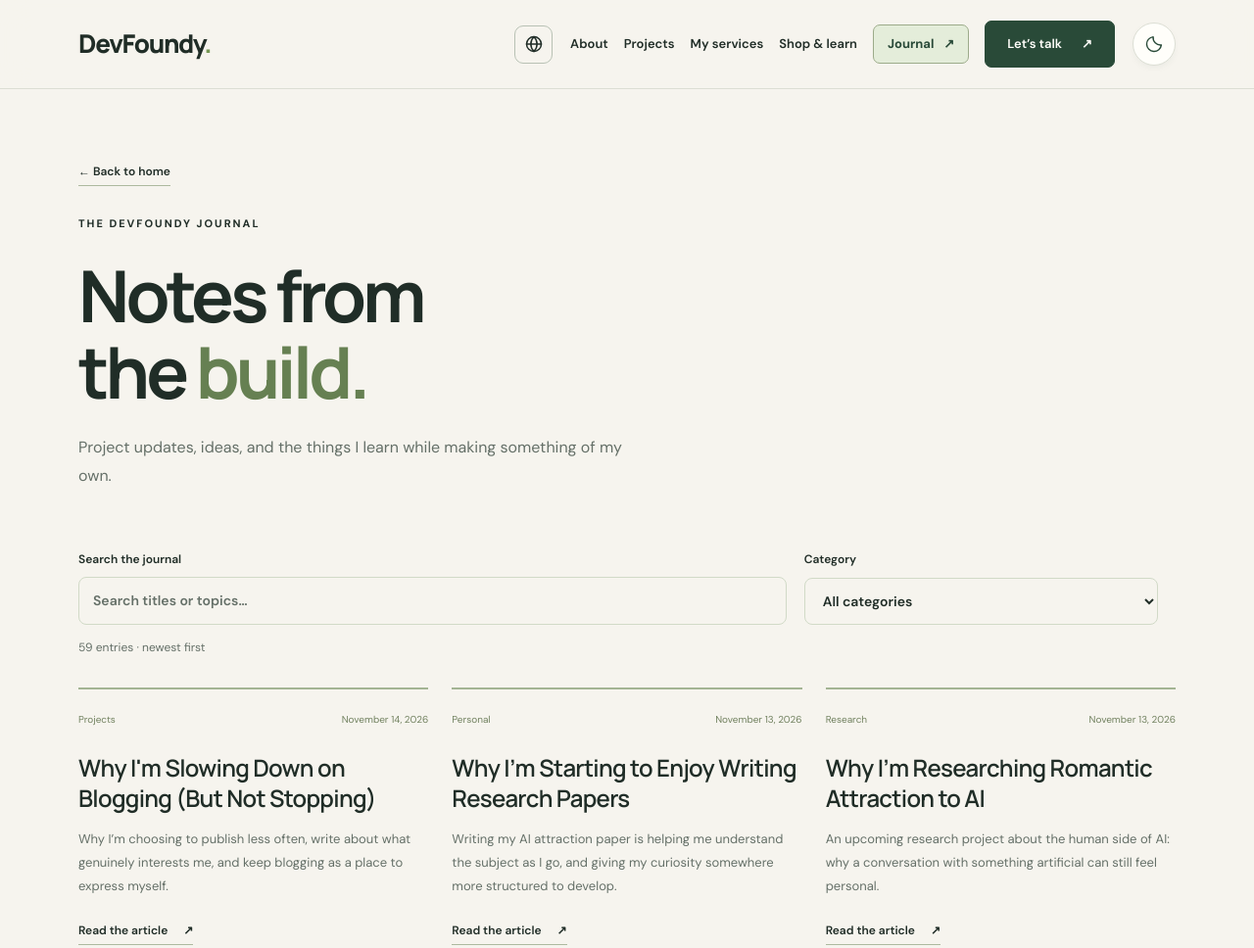
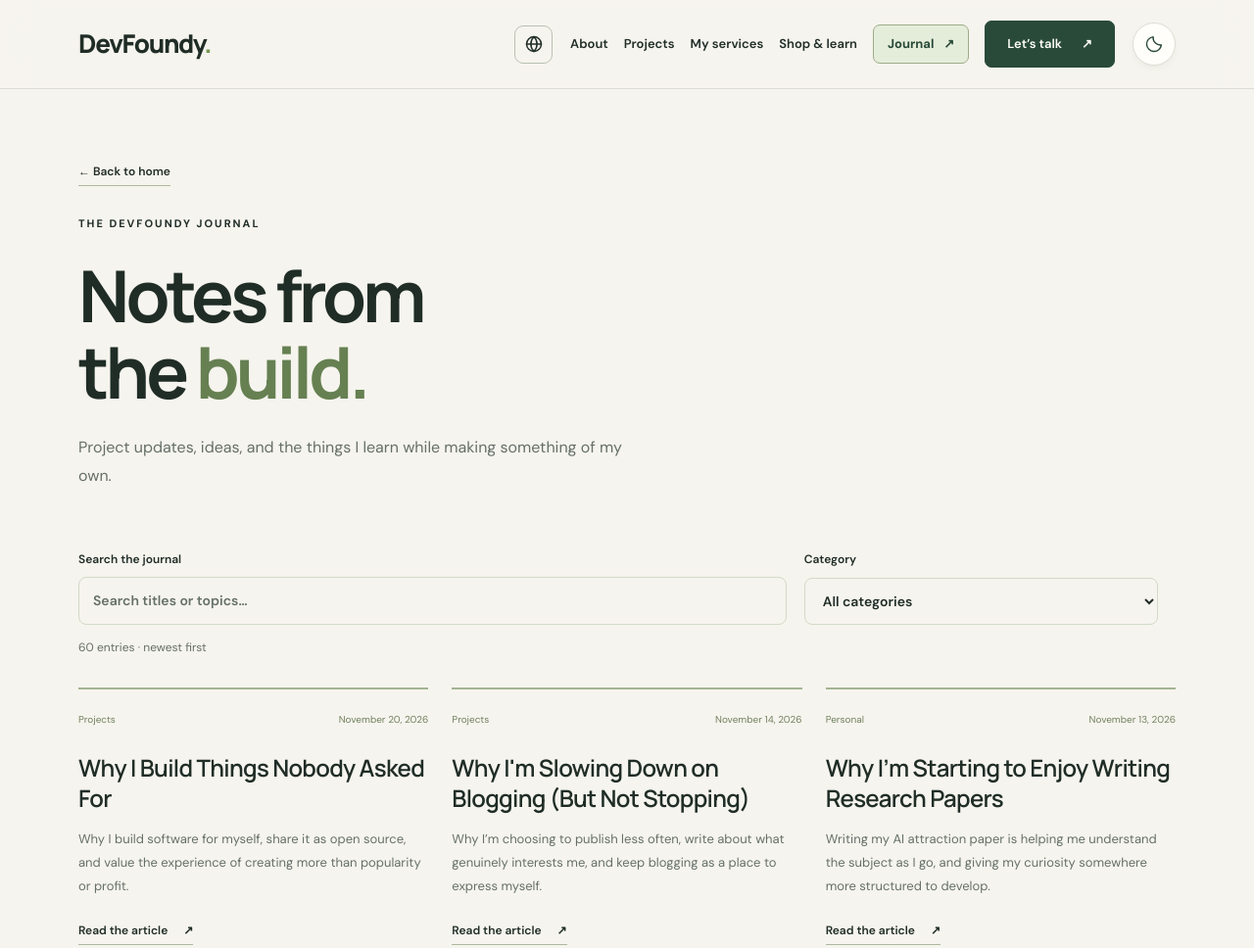
Before and after one commit to DevFoundy/DevFoundy, a plain HTML site: page journal.html in a window 1280 px wide. Shown: the top 968 px of the page at 98% size. Drawn offline with Linux system fonts and the light colour scheme.

Commit message:
List November 20 Founder’s Journal entry

```diff
--- a/journal.html
+++ b/journal.html
@@ -33,7 +33,8 @@
 <label class="journal-field" for="journal-category">Category<select id="journal-category" aria-controls="journal-grid notebook-title"><option value="">All categories</option></select></label>
 <button class="journal-reset" id="journal-reset" type="button" hidden>Clear filters</button></form>
 <p class="journal-results" id="journal-results" role="status" aria-live="polite" aria-atomic="true"></p>
-<p class="journal-empty" id="journal-empty" hidden>No entries match your search. Try a different phrase or clear the filters.</p><div class="blog-grid" id="journal-grid"><article class="blog-post published-post"><div class="blog-meta"><span>Founder journal</span><span>November 14, 2026</span></div><h2><a href="blog/why-im-slowing-down-on-blogging-but-not-stopping.html">Why I'm Slowing Down on Blogging (But Not Stopping)</a></h2><p>Why I’m choosing to publish less often, write about what genuinely interests me, and keep blogging as a place to express myself.</p><a class="text-link" href="blog/why-im-slowing-down-on-blogging-but-not-stopping.html">Read the article <span aria-hidden="true">↗</span></a></article>
+<p class="journal-empty" id="journal-empty" hidden>No entries match your search. Try a different phrase or clear the filters.</p><div class="blog-grid" id="journal-grid"><article class="blog-post published-post"><div class="blog-meta"><span>Founder journal</span><span>November 20, 2026</span></div><h2><a href="blog/why-i-build-things-nobody-asked-for.html">Why I Build Things Nobody Asked For</a></h2><p>Why I build software for myself, share it as open source, and value the experience of creating more than popularity or profit.</p><a class="text-link" href="blog/why-i-build-things-nobody-asked-for.html">Read the article <span aria-hidden="true">↗</span></a></article>
+<article class="blog-post published-post"><div class="blog-meta"><span>Founder journal</span><span>November 14, 2026</span></div><h2><a href="blog/why-im-slowing-down-on-blogging-but-not-stopping.html">Why I'm Slowing Down on Blogging (But Not Stopping)</a></h2><p>Why I’m choosing to publish less often, write about what genuinely interests me, and keep blogging as a place to express myself.</p><a class="text-link" href="blog/why-im-slowing-down-on-blogging-but-not-stopping.html">Read the article <span aria-hidden="true">↗</span></a></article>
 <article class="blog-post published-post"><div class="blog-meta"><span>Personal thoughts</span><span>November 13, 2026</span></div><h2><a href="blog/why-im-starting-to-enjoy-writing-research-papers.html">Why I’m Starting to Enjoy Writing Research Papers</a></h2><p>Writing my AI attraction paper is helping me understand the subject as I go, and giving my curiosity somewhere more structured to develop.</p><a class="text-link" href="blog/why-im-starting-to-enjoy-writing-research-papers.html">Read the article <span aria-hidden="true">↗</span></a></article>
 <article class="blog-post published-post"><div class="blog-meta"><span>Research</span><span>November 13, 2026</span></div><h2><a href="blog/why-im-researching-romantic-attraction-to-ai.html">Why I’m Researching Romantic Attraction to AI</a></h2><p>An upcoming research project about the human side of AI: why a conversation with something artificial can still feel personal.</p><a class="text-link" href="blog/why-im-researching-romantic-attraction-to-ai.html">Read the article <span aria-hidden="true">↗</span></a></article>
 <article class="blog-post published-post"><div class="blog-meta"><span>Research</span><span>November 13, 2026</span></div><h2><a href="blog/inside-paper-one-ai-attachment-and-attraction.html">Inside Paper I: Attachment, Attraction, and the Questions Between Them</a></h2><p>How I’m organising the first paper around five distinct concepts, five hypotheses, and explanations that still need testing.</p><a class="text-link" href="blog/inside-paper-one-ai-attachment-and-attraction.html">Read the article <span aria-hidden="true">↗</span></a></article>
```
